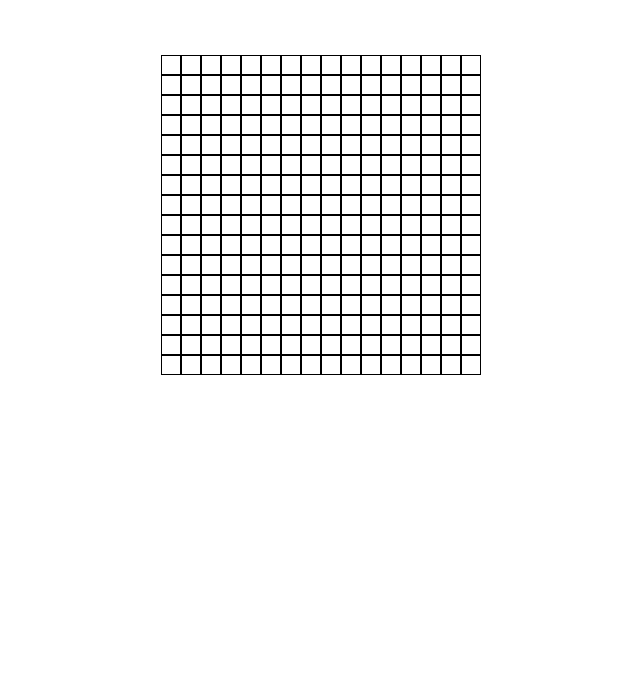
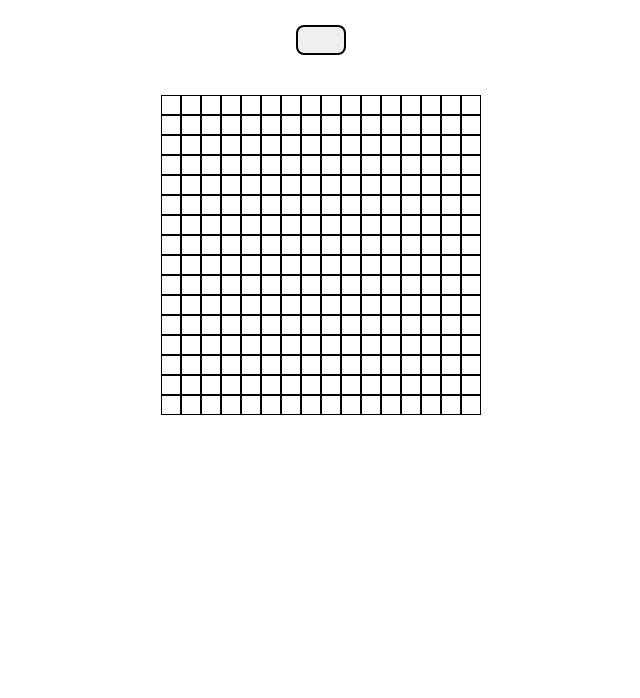
Before and after one commit to space-adv/etch-a-sketch, a plain HTML site: page index.html in a window 1280 px wide. Shown: the part 102-800 px from the top of the page, without its empty margins (319-959 px from the left). Drawn offline with Linux system fonts and the light colour scheme.

Commit message:
changing the size of the grid

```diff
--- a/index.html
+++ b/index.html
@@ -9,9 +9,9 @@
 </head>
 <body>
     <h1 class="header">Etch-a-Sketch</h1>
-    <div class="grid-container">
+    <button class="resize-btn" onclick="gridResize()"></button>
+    <div class="container">
 
     </div>
-
 </body>
 </html>
--- a/script.js
+++ b/script.js
@@ -1,13 +1,11 @@
 let gridSize = 16;
-const gridContainer = document.querySelector(".grid-container");
 
-function createGrid() {
+function createGrid(gridSize) {
+  const gridContainer = createGridContainer()
     for(let i = 0; i < gridSize; i++) {
       let row = document.createElement("div");
       row.classList.add("row");
-      row.addEventListener("mouseenter", function(e) {
-        console.log(e.target);
-      });
+
       for(let j = 0; j < gridSize; j++) {
         let column = document.createElement("div");
         column.classList.add("column");
@@ -16,9 +14,34 @@ function createGrid() {
           e.target.style.background = "black";
         });
       };
-
       gridContainer.appendChild(row);
     };
 
 }
-createGrid();
+createGrid(gridSize);
+
+
+function gridResize() {
+    let input = parseInt (prompt("Choose the grid size between 1 and 100.", "0"));
+    if(input > 100 || input < 0) {
+      gridSize = alert("Invalid size.");
+    } else {
+      const gridContainer = document.querySelector(".grid-container");
+      gridContainer.remove();
+      gridSize = input;
+      createGrid(gridSize);
+
+    }
+
+    console.log(gridSize);
+}
+console.log(gridSize);
+
+function createGridContainer() {
+  const gridContainer = document.createElement("div");
+   gridContainer.classList.add("grid-container");
+   const container = document.querySelector(".container");
+   container.appendChild(gridContainer);
+   return gridContainer;
+
+}
--- a/styles.css
+++ b/styles.css
@@ -9,15 +9,23 @@
     padding: 0%;
 }
 
+body {
+    display: flex;
+    flex-direction: column;
+    align-items: center;
+}
+
+
 h1 {
     padding: 10px;
     text-align: center;
     padding: 40px;
+    font-size: 40px;
 }
 
 .grid-container {
     display: flex;
-    justify-content: center;
+    flex-direction: row;
     padding: 40px;
 }
 
@@ -27,3 +35,11 @@ h1 {
     width: 20px;
     display: flex;
 }
+
+
+button {
+    height: 30px;
+    width: 50px;
+    border-radius: 8px;
+    border: 2px solid black;
+}
```
